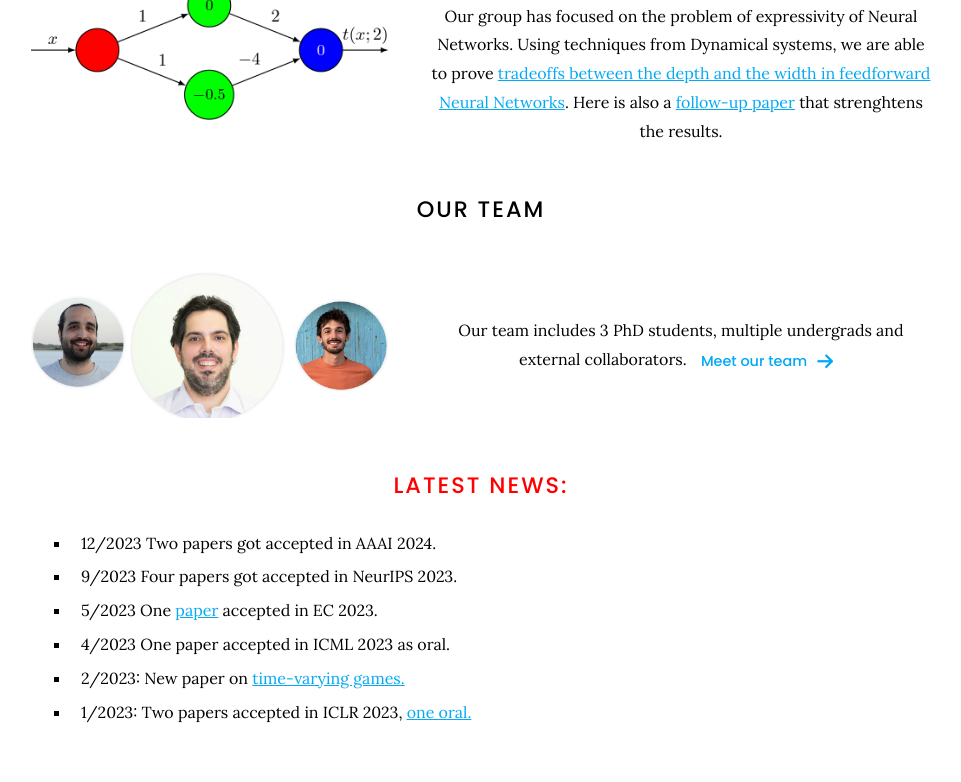
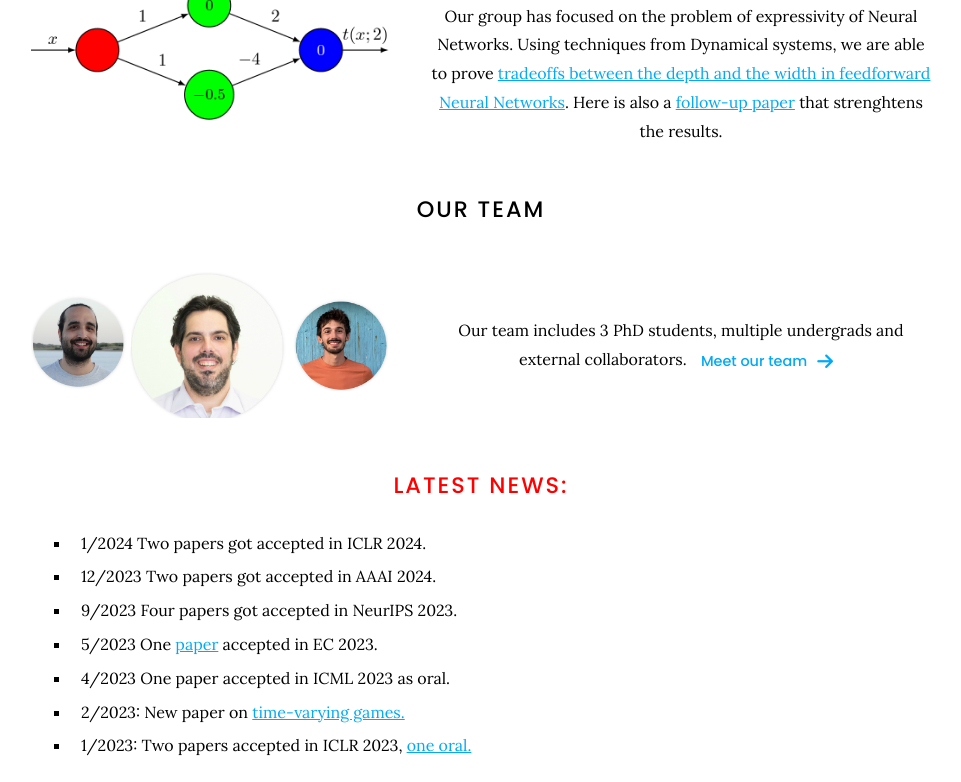
Before and after one commit to goallabuci/goallabuci.github.io, a Jekyll site: the page built from index.md, in a window 1280 px wide and 900 px high, scrolled down 2005 px, cut to the strip 0-782 px from the top of the window. Shown: the whole strip, without its empty margins (159-1120 px from the left). Built offline with Jekyll 4.4.1, drawn with Linux system fonts in a browser that asks for light colours.

Commit message:
Update index.md

```diff
--- a/index.md
+++ b/index.md
@@ -83,6 +83,7 @@ Our team includes 3 PhD students, multiple undergrads and external collaborators
 
 # <font color="red">Latest NEWS:</font>
   <ul>
+    <li> 1/2024 Two papers got accepted in ICLR 2024. </li>
     <li> 12/2023 Two papers got accepted in AAAI 2024.</li>
     <li> 9/2023 Four papers got accepted in NeurIPS 2023.</li>
     <li> 5/2023 One <a href="https://arxiv.org/abs/2301.02129">
```
